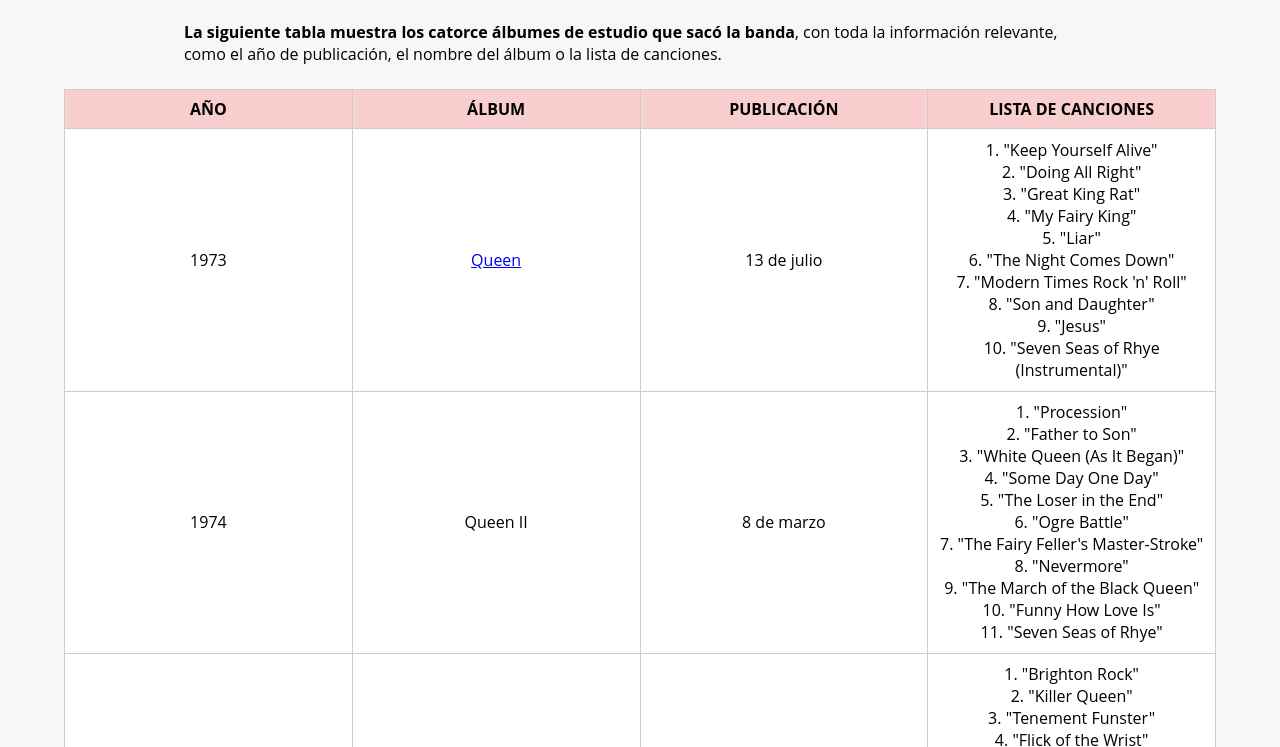
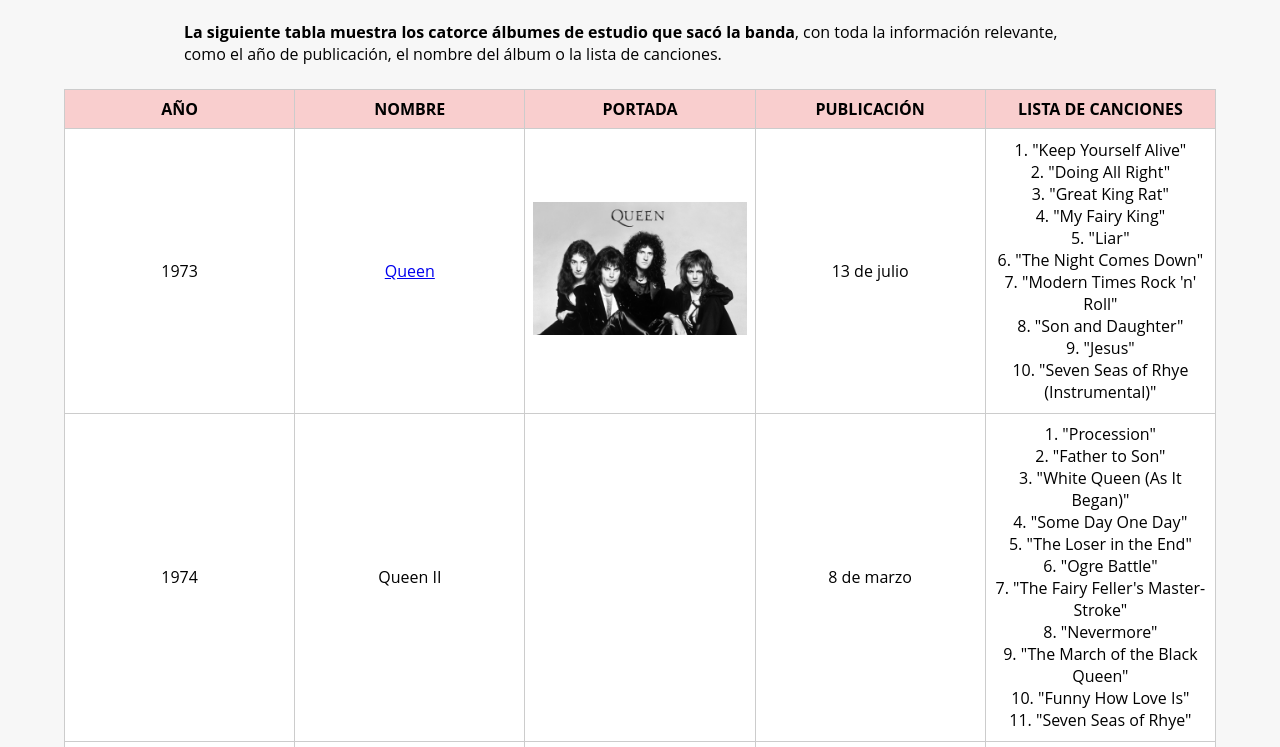
Before and after one commit to fjcoto/html_css_p3, a website built with Parcel: page src/category.html in a window 1280 px wide. Shown: the part 704-1451 px from the top of the page. Built offline with nearby package versions, Linux system fonts and the light colour scheme; a web font is replaced by a local one.

Commit message:
Continue P2

```diff
--- a/package.json
+++ b/package.json
@@ -19,7 +19,8 @@
     "npm-run-all": "^4.1.5",
     "parcel": "^2.12.0",
     "posthtml-include": "^2.0.1",
-    "rimraf": "^5.0.5"
+    "rimraf": "^5.0.5",
+    "sharp": "^0.31.3"
   },
   "dependencies": {
     "@fortawesome/fontawesome-free": "^6.5.2",
--- a/src/assets/styles/_content.scss
+++ b/src/assets/styles/_content.scss
@@ -122,4 +122,9 @@
         margin: 1rem 0 1rem 0;
     }
 
+    &__table-img {
+        width: 100%;
+        height: auto;
+    }
+
 }
--- a/src/category.html
+++ b/src/category.html
@@ -59,7 +59,8 @@
                 <thead>
                     <tr>
                         <th scope="col">Año</th>
-                        <th scope="col">Álbum</th>
+                        <th scope="col">Nombre</th>
+                        <th scope="col">Portada</th>
                         <th scope="col">Publicación</th>
                         <th scope="col">Lista de canciones</th>
                     </tr>
@@ -68,7 +69,21 @@
 
                     <tr>
                         <td data-label="Año">1973</td>
-                        <td data-label="Álbum"><a href="detail.html">Queen</a></td>
+                        <td data-label="Nombre"><a href="detail.html">Queen</a></td>
+                        <td data-label="Portada">
+                            <picture>
+                                <source srcset="assets/images/queen-photo-350w.jpg?as=webp 350w,
+                                assets/images/queen-photo-480w.jpg?as=webp 480w,
+                                                    assets/images/queen-photo-600w.jpg?as=webp 600w,
+                                                    assets/images/queen-photo-800w.jpg?as=webp 800w,
+                                                    assets/images/queen-photo-1024w.jpg?as=webp 1024w" sizes="(max-width: 480px) 350px,
+                                                    (max-width: 600px) 480px,
+                                                   (max-width: 800px) 600px,
+                                                   (max-width: 1024px) 800px,
+                                                   1200px" type="image/webp">
+                                <img class="content__table-img" src="assets/images/queen-photo-350w.jpg?as=webp" alt="Imagen antigua del grupo de Queen" loading="lazy">
+                            </picture>
+                        </td>
                         <td data-label="Publicación">13 de julio</td>
                         <td data-label="Lista de canciones">
                             <ol>
@@ -88,7 +103,8 @@
 
                     <tr>
                         <td data-label="Año">1974</td>
-                        <td data-label="Álbum">Queen II</td>
+                        <td data-label="Nombre">Queen II</td>
+                        <td data-label="Portada"></td>
                         <td data-label="Publicación">8 de marzo</td>
                         <td data-label="Lista de canciones">
                             <ol>
@@ -109,7 +125,8 @@
 
                     <tr>
                         <td data-label="Año">1974</td>
-                        <td data-label="Álbum">Sheer Heart Attack</td>
+                        <td data-label="Nombre">Sheer Heart Attack</td>
+                        <td data-label="Portada"></td>
                         <td data-label="Publicación">8 de noviembre</td>
                         <td data-label="Lista de canciones">
                             <ol>
@@ -132,7 +149,8 @@
 
                     <tr>
                         <td data-label="Año">1975</td>
-                        <td data-label="Álbum">a Night at the Opera</td>
+                        <td data-label="Nombre">a Night at the Opera</td>
+                        <td data-label="Portada"></td>
                         <td data-label="Publicación">21 de noviembre</td>
                         <td data-label="Lista de canciones">
                             <ol>
@@ -154,7 +172,8 @@
 
                     <tr>
                         <td data-label="Año">1976</td>
-                        <td data-label="Álbum">A Day at the Races</td>
+                        <td data-label="Nombre">A Day at the Races</td>
+                        <td data-label="Portada"></td>
                         <td data-label="Publicación">10 de diciembre</td>
                         <td data-label="Lista de canciones">
                             <ol>
@@ -174,7 +193,8 @@
 
                     <tr>
                         <td data-label="Año">1977</td>
-                        <td data-label="Álbum">News of the World</td>
+                        <td data-label="Nombre">News of the World</td>
+                        <td data-label="Portada"></td>
                         <td data-label="Publicación">28 de octubre</td>
                         <td data-label="Lista de canciones">
                             <ol>
@@ -195,7 +215,8 @@
 
                     <tr>
                         <td data-label="Año">1978</td>
-                        <td data-label="Álbum">Jazz</td>
+                        <td data-label="Nombre">Jazz</td>
+                        <td data-label="Portada"></td>
                         <td data-label="Publicación">10 de noviembre</td>
                         <td data-label="Lista de canciones">
                             <ol>
@@ -218,7 +239,8 @@
 
                     <tr>
                         <td data-label="Año">1980</td>
-                        <td data-label="Álbum">The Game</td>
+                        <td data-label="Nombre">The Game</td>
+                        <td data-label="Portada"></td>
                         <td data-label="Publicación">30 de junio</td>
                         <td data-label="Lista de canciones">
                             <ol>
@@ -238,7 +260,8 @@
 
                     <tr>
                         <td data-label="Año">1982</td>
-                        <td data-label="Álbum">Hot Space</td>
+                        <td data-label="Nombre">Hot Space</td>
+                        <td data-label="Portada"></td>
                         <td data-label="Publicación">21 de mayo</td>
                         <td data-label="Lista de canciones">
                             <ol>
@@ -259,7 +282,8 @@
 
                     <tr>
                         <td data-label="Año">1984</td>
-                        <td data-label="Álbum">The Works</td>
+                        <td data-label="Nombre">The Works</td>
+                        <td data-label="Portada"></td>
                         <td data-label="Publicación">27 de febrero</td>
                         <td data-label="Lista de canciones">
                             <ol>
@@ -278,7 +302,8 @@
 
                     <tr>
                         <td data-label="Año">1986</td>
-                        <td data-label="Álbum">A Kind of Magic</td>
+                        <td data-label="Nombre">A Kind of Magic</td>
+                        <td data-label="Portada"></td>
                         <td data-label="Publicación">2 de junio</td>
                         <td data-label="Lista de canciones">
                             <ol>
@@ -297,7 +322,8 @@
 
                     <tr>
                         <td data-label="Año">1989</td>
-                        <td data-label="Álbum">The Miracle</td>
+                        <td data-label="Nombre">The Miracle</td>
+                        <td data-label="Portada"></td>
                         <td data-label="Publicación">22 de mayo</td>
                         <td data-label="Lista de canciones">
                             <ol>
@@ -317,7 +343,8 @@
 
                     <tr>
                         <td data-label="Año">1991</td>
-                        <td data-label="Álbum">Innuendo</td>
+                        <td data-label="Nombre">Innuendo</td>
+                        <td data-label="Portada"></td>
                         <td data-label="Publicación">4 de febrero</td>
                         <td data-label="Lista de canciones">
                             <ol>
@@ -339,7 +366,8 @@
 
                     <tr>
                         <td data-label="Año">1995</td>
-                        <td data-label="Álbum">Made in Heaven</td>
+                        <td data-label="Nombre">Made in Heaven</td>
+                        <td data-label="Portada"></td>
                         <td data-label="Publicación">6 de noviembre</td>
                         <td data-label="Lista de canciones">
                             <ol>
```
Also changed, not shown: src/detail.html (+13 -0 lines), src/index.html (+1 -2 lines), src/assets/images/queen-photo-1024w.jpg (added), src/assets/images/queen-photo-350w.jpg (added), src/assets/images/queen-photo-480w.jpg (added), src/assets/images/queen-photo-600w.jpg (added), src/assets/images/queen-photo-800w.jpg (added), 1 other file.
